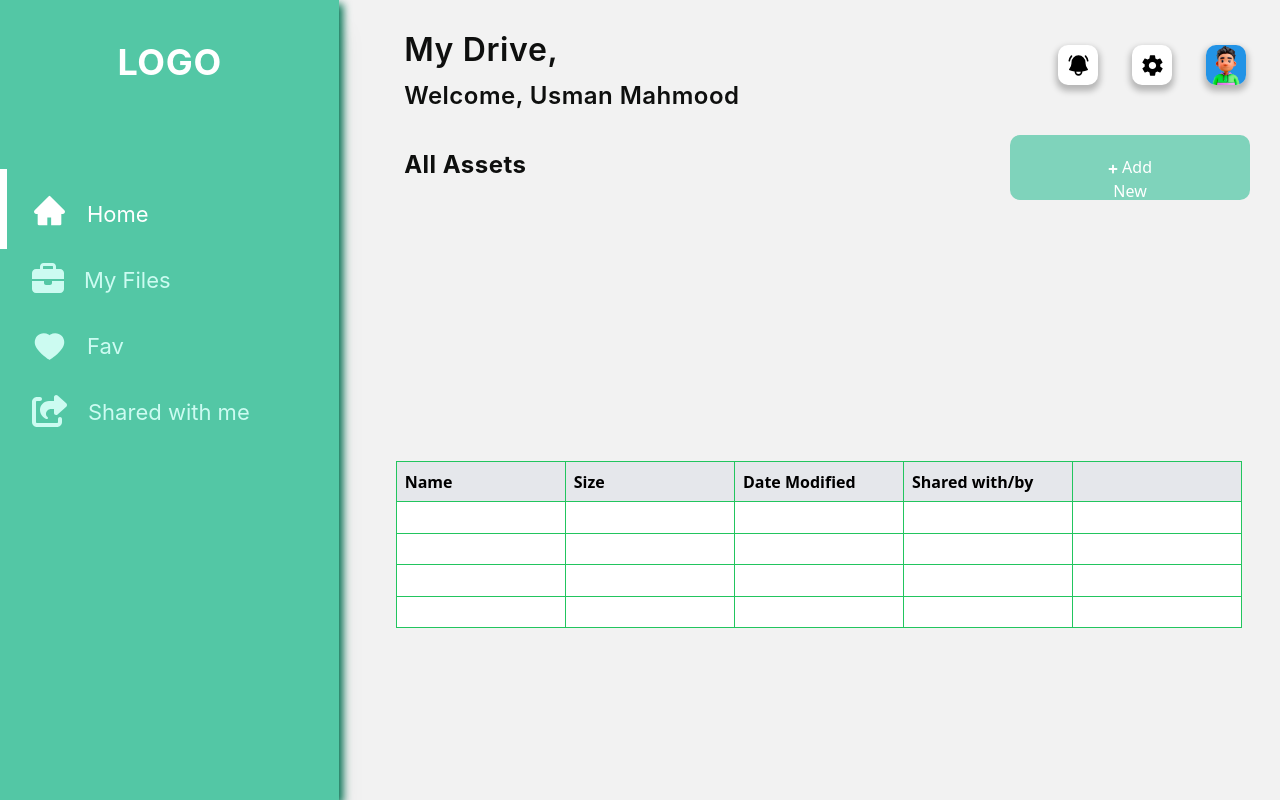
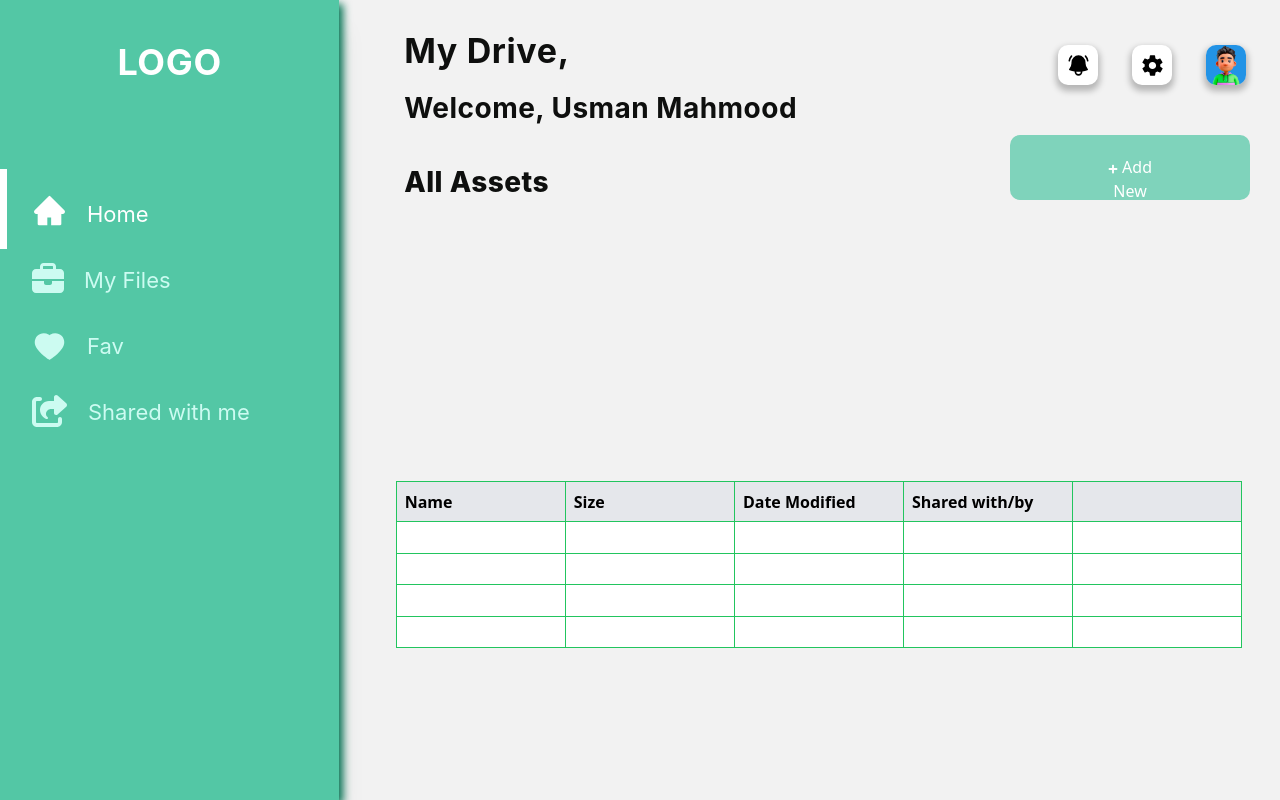
Before and after one commit to usmanX191/React-Vite-Responsive-WebApp, a React (Vite) app: page /React-Vite-Responsive-WebApp/dashboard in a window 1280 px wide. Built offline with nearby package versions, Linux system fonts and the light colour scheme.

Commit message:
FINAL COMMIT

```diff
--- a/src/pages/Dashboard.tsx
+++ b/src/pages/Dashboard.tsx
@@ -93,9 +93,9 @@ const Dashboard: React.FC = () => {
         <div className='bg-gray-200 min-h-screen' style={{backgroundColor:'rgba(242, 242, 242, 1)' , width:'73.5%'}}>
         {home && (<><div className='flex'>
           <div className='mt-[30px] ml-[65px]'>
-            <h1 className='font-semibold' style={{color:'#0E0F0E', fontFamily:'Inter', fontSize:'32px', fontStyle:'normal', fontWeight:'600', lineHeight:'normal',letterSpacing:'0.64px'}}>My Drive, </h1><br/>
-            <h2 className='font-semibold -mt-3' style={{color:'#0E0F0E', fontFamily:'Inter', fontSize:'24px', fontStyle:'normal', fontWeight:'600', lineHeight:'normal',letterSpacing:'0.48px'}}> Welcome, Usman Mahmood</h2>
-            <h3 className='font-bold' style={{marginTop:'40px',color:'#0E0F0E', fontFamily:'Inter', fontSize:'24px', fontStyle:'normal', fontWeight:'700', lineHeight:'normal',letterSpacing:'0.48px'}}>All Assets</h3>
+            <h1 className='font-extrabold' style={{color:'#0E0F0E', fontFamily:'Inter', fontSize:'34px', fontStyle:'bold', fontWeight:'700', lineHeight:'normal',letterSpacing:'0.64px'}}>My Drive, </h1><br/>
+            <h2 className='font-extrabold -mt-1' style={{color:'#0E0F0E', fontFamily:'Inter', fontSize:'28px', fontStyle:'bold', fontWeight:'700', lineHeight:'normal',letterSpacing:'0.48px'}}> Welcome, Usman Mahmood</h2>
+            <h3 className='font-extrabold' style={{marginTop:'40px',color:'#0E0F0E', fontFamily:'Inter', fontSize:'28px', fontStyle:'extra-bold', fontWeight:'800', lineHeight:'normal',letterSpacing:'0.48px'}}>All Assets</h3>
           </div>
           <div className='right-0 top-0' style={{position:'absolute'}}>
               <div className='flex flex-col'>
```
